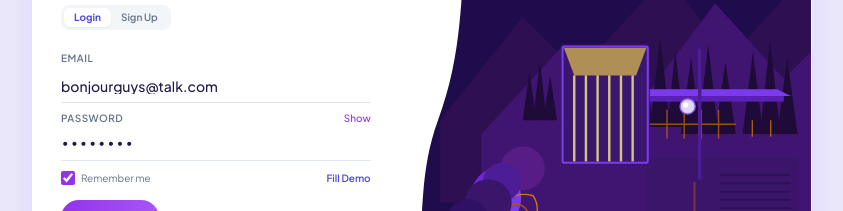
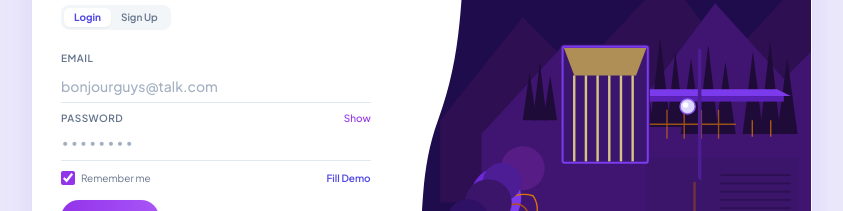
Before and after one commit to HesamPourabbasian/VARAG, a Nuxt app: page /login in a window 1280 px wide. Shown: the part 318-529 px from the top of the page, without its empty margins (218-1061 px from the left). Built offline with nearby package versions, Linux system fonts and the light colour scheme.

Commit message:
fix(ui): harmonize login page layout, empty state, and validation

```diff
--- a/app/components/AuthCard.vue
+++ b/app/components/AuthCard.vue
@@ -321,8 +321,8 @@ const errorMessage = ref('')
 
 const form = reactive({
   name: '',
-  email: props.initialMode === 'signup' ? '' : 'bonjourguys@talk.com',
-  password: props.initialMode === 'signup' ? '' : '••••••••',
+  email: '',
+  password: '',
   confirmPassword: ''
 })
 
@@ -340,14 +340,10 @@ const setMode = (signUp: boolean) => {
   emit('mode-changed', signUp ? 'signup' : 'login')
 
   if (signUp) {
-    if (form.email === 'bonjourguys@talk.com') form.email = ''
-    if (form.password === '••••••••' || form.password === 'inspace2026') form.password = ''
     if (typeof window !== 'undefined' && window.location.pathname === '/login') {
       navigateTo('/signup')
     }
   } else {
-    if (!form.email) form.email = 'bonjourguys@talk.com'
-    if (!form.password) form.password = '••••••••'
     if (typeof window !== 'undefined' && window.location.pathname === '/signup') {
       navigateTo('/login')
     }
@@ -386,7 +382,7 @@ const handleSubmit = async () => {
     }
   } else {
     if (!form.email.trim()) {
-      errorMessage.value = 'Please enter your email.'
+      errorMessage.value = 'Please enter your email address.'
       return
     }
     if (!form.password) {
```
